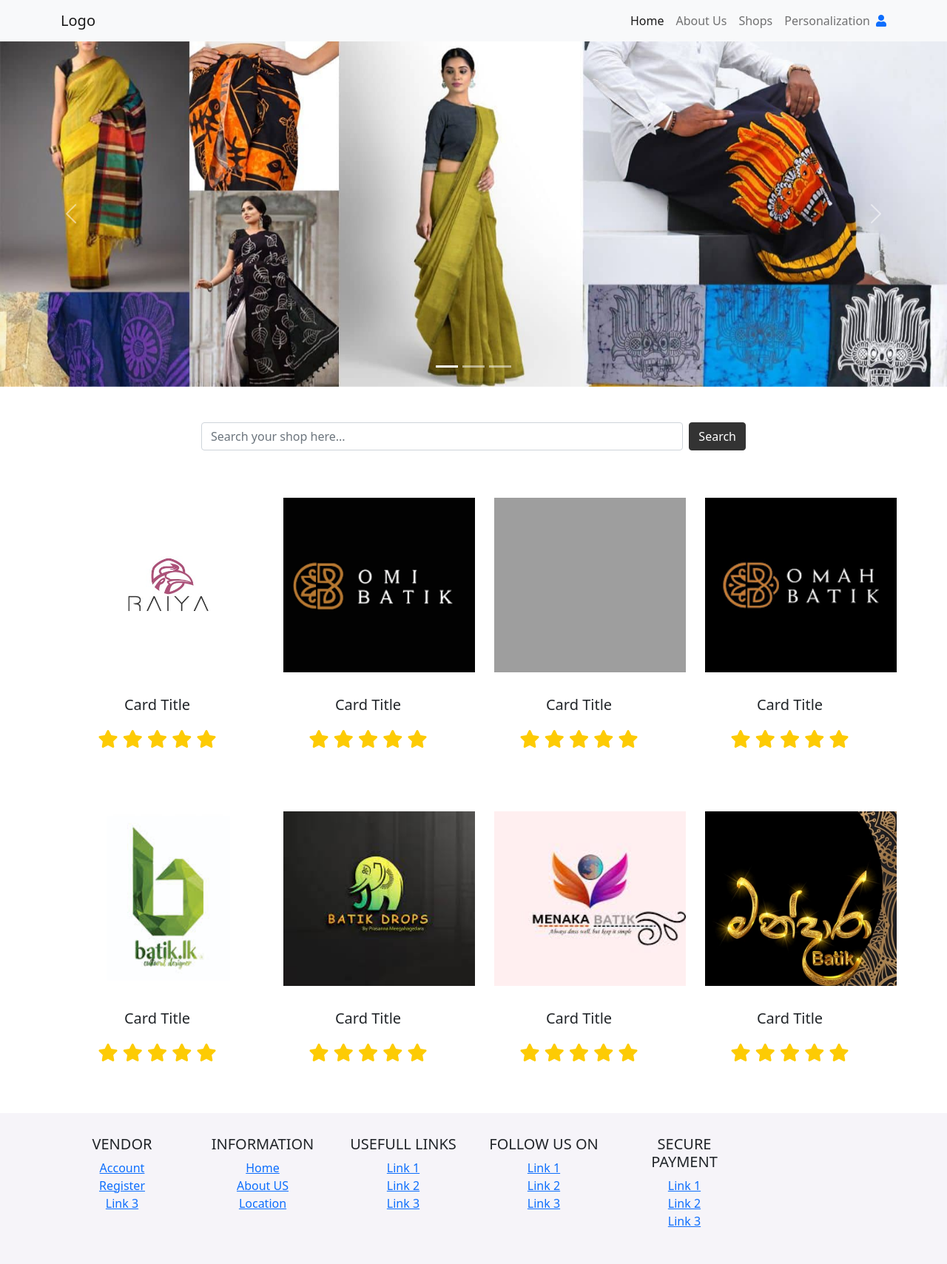
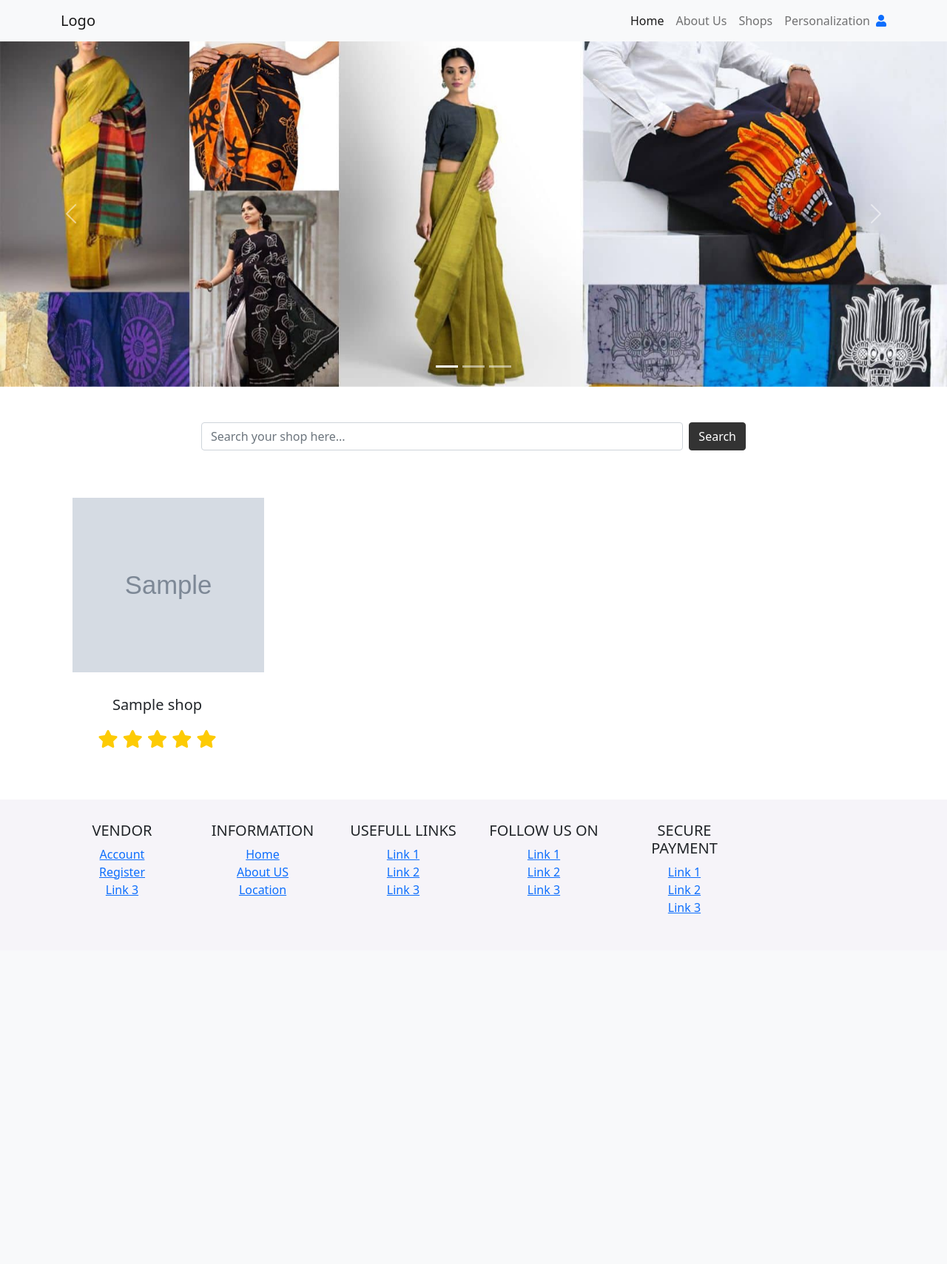
Before and after one commit to WarunaDisanayaka/Web-application-for-bathik, a PHP site: page / in a window 1280 px wide. Shown: the whole page at 74% size. After the commit the page ends 1235 px from the top, so only its background shows below. Run offline with PHP 8.4, Linux system fonts and the light colour scheme; tables that the repository leaves empty or names only in its code hold one stand-in row (values such as "Sample post"); grey boxes marked "Sample" are stand-in pictures; grey boxes are pictures that could not be loaded.

Commit message:
Shop image upload function added

```diff
--- a/dashboard/shop.php
+++ b/dashboard/shop.php
@@ -3,11 +3,11 @@ if ($_SERVER['REQUEST_METHOD'] === 'POST') {
     $title = $_POST['title'];
     $location = $_POST['location'];
     $image = $_FILES['image']['name'];
-    $target_dir = "uploads/";
+    $target_dir = "../uploads/";
     $target_file = $target_dir . basename($image);
     move_uploaded_file($_FILES['image']['tmp_name'], $target_file);
 
-    $image_path = $target_dir . $image;
+    $image_path = $image;
 
     // Connect to the database
     $dsn = 'mysql:host=localhost;dbname=bathik';
--- a/index.php
+++ b/index.php
@@ -1,3 +1,16 @@
+<?php
+// Connect to the database
+$dsn = 'mysql:host=localhost;dbname=bathik';
+$username = 'root';
+$password = '';
+$options = array(PDO::ATTR_ERRMODE => PDO::ERRMODE_EXCEPTION);
+$pdo = new PDO($dsn, $username, $password, $options);
+
+// Select all shops with images
+$stmt = $pdo->query('SELECT title, location, image FROM shop WHERE image IS NOT NULL');
+
+
+?>
 <!doctype html>
 <html lang="en">
   <head>
@@ -101,11 +114,15 @@
 <!-- Shops start  -->
 <div class="container mt-5">
 <div class="row">
+  <?php
+  while ($row = $stmt->fetch()) {
+
+  ?>
   <div class="col-md-3">
     <div class="card border-0">
-      <img src="img/shop4.jpeg" class="card-img-top" alt="...">
+      <img src="uploads/<?php echo $row['image'] ?>" class="card-img-top" alt="...">
       <div class="card-body d-flex flex-column justify-content-center">
-        <h5 class="card-title text-center">Card Title</h5>
+        <h5 class="card-title text-center"><?php echo $row['title']?></h5>
         <div class="rating text-center">
           <i class="fas fa-star"></i>
           <i class="fas fa-star"></i>
@@ -116,8 +133,11 @@
       </div>
     </div>
   </div>
+  <?php
+  }
+  ?>
 
-  <div class="col-md-3">
+  <!-- <div class="col-md-3">
     <div class="card border-0">
       <img src="img/shop3.png" class="card-img-top" alt="...">
       <div class="card-body d-flex flex-column justify-content-center">
@@ -229,7 +249,7 @@
         </div>
       </div>
     </div>
-  </div>
+  </div> -->
 </div>
 
 </div>
```
Also changed, not shown: 1 other file.
